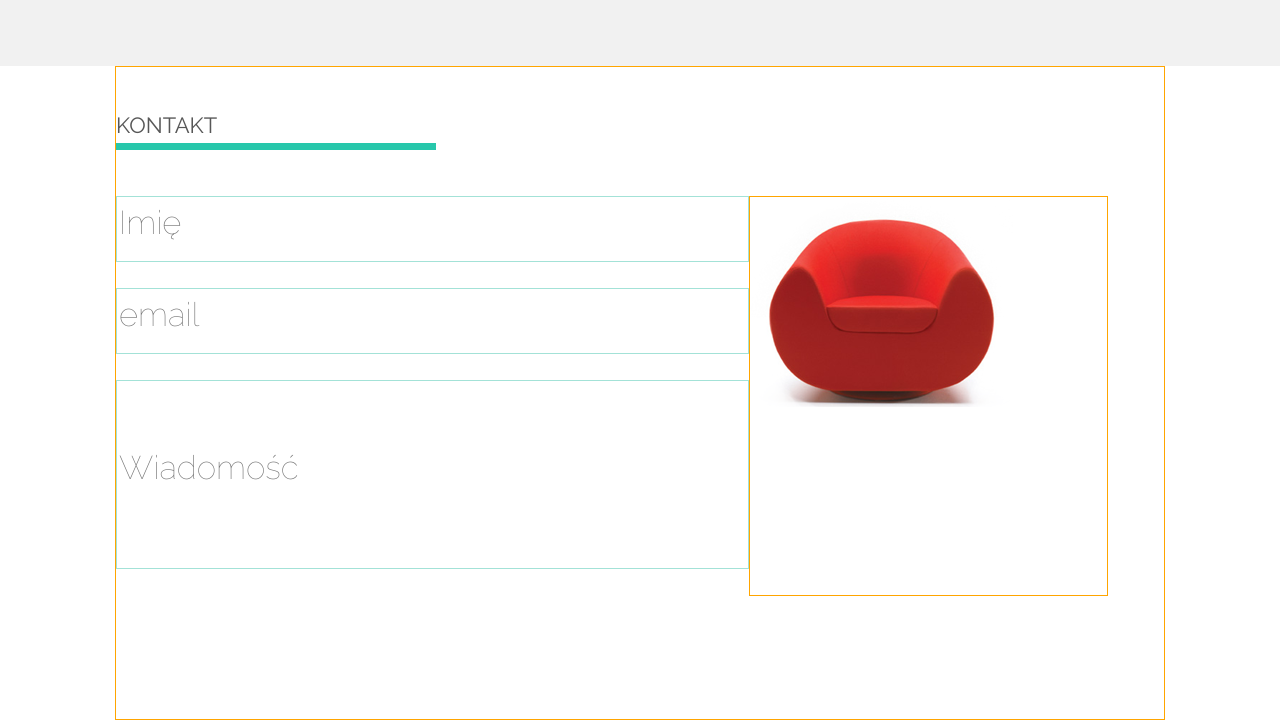
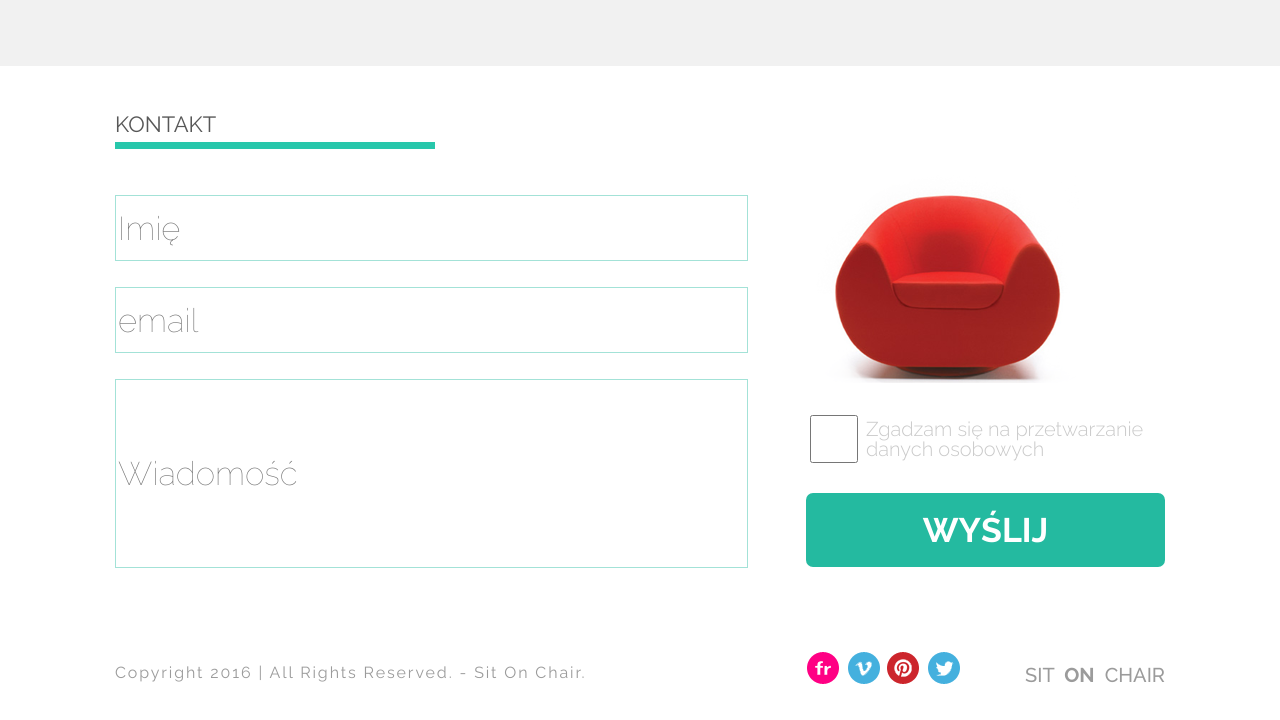
Before and after one commit to kubasiw/Warsztaty, a website: page index.html in a window 1280 px wide. Shown: the part 1557-2277 px from the top of the page. Drawn offline with Linux system fonts and the light colour scheme.

Commit message:
skonczono footer

```diff
--- a/index.html
+++ b/index.html
@@ -140,7 +140,7 @@
 
     <!-- SEKCJA FORM ------------------------->
 
-    <section class="sec4 main_width center help_border">
+    <section class="sec4 main_width center">
         <div class="kontakt">KONTAKT</div>
         <form>
             <div class="input_box_l left">
@@ -148,14 +148,31 @@
                 <input type="email" name="email" placeholder="email">
                 <input type="textarea" name="textarea" placeholder="Wiadomość">
             </div>
-            <div class="input_box_r left help_border">
+            <div class="input_box_r left">
                 <div class="red_chair"></div>
+                <div class=checkbox_box>
+                        <div><input type="checkbox" name="checkbox"></div>
+                        <div><p>Zgadzam się na przetwarzanie danych osobowych</p></div>
+                </div>
+                <div class="send center"><a href="#">WYŚLIJ</a></div>
             </div>
         </form>
+
+        <!-- FOOTER ----------------------------->
+
+        <footer class="main_width center">
+            <div class="footer_left"><p>Copyright 2016 | All Rights Reserved. - Sit On Chair.</p></div>
+            <div class="footer_right">
+                <div class="social_media">
+                    <a href="http://www.flickr.com"><img src='../images/flickr.png' alt="filckr" /></a>
+                    <a href="http://www.vimeo.com"><img src='../images/vimeo.png' alt="vimeo" /></a>
+                    <a href="http://www.pinterest.com"><img src='../images/pinterest.png' alt="pinterest" /></a>
+                    <a href="http://www.twitter.com"><img src='../images/twitter.png' alt="twitter" /></a>
+                </div>
+                <div class="logo_footer"><a href="#"><p>SIT <span>ON</span> CHAIR</p></a></div>
+            </div>
+        </footer>
     </section>
-
-
-
 
 </body>
 </html>
--- a/sass/partials/_form_footer.scss
+++ b/sass/partials/_form_footer.scss
@@ -6,6 +6,11 @@
 .kontakt {
     @extend %cennik_kontakt;
     margin-bottom: 46px;
+}
+
+form {
+    display: flex;
+    justify-content: space-between;
 }
 
 .input_box_l {
@@ -17,6 +22,8 @@
 input {
     width: 633px;
     height: 66px;
+    font-family: 'Raleway';
+    font-size: 33px;
     border: 1px solid #a3e2d7;
     margin-bottom: 26px;
 }
@@ -32,16 +39,19 @@ input[type="textarea"] {
 }
 
 :-moz-placeholder { /* older Firefox*/
+    font-family: 'Raleway';
     font-size: 33px;
     font-weight: 100;
 }
 
 ::-moz-placeholder { /* Firefox 19+ */
+    font-family: 'Raleway';
     font-size: 33px;
     font-weight: 100;
 }
 
 :-ms-input-placeholder {
+    font-family: 'Raleway';
     font-size: 33px;
     font-weight: 100;
 }
@@ -54,5 +64,88 @@ input[type="textarea"] {
 .red_chair {
     width: 264px;
     height: 210px;
+    margin-left: 10px;
+    margin-top: -22px;
     background-image: url('../images/red_chair.png');
+    background-position: top;
 }
+
+.checkbox_box {
+    height: 90px;
+    display: flex;
+    justify-content: space-between;
+    margin-top: 20px;
+    input {
+        float: left;
+    }
+    p {
+        float: left;
+        margin-top: 16px;
+        margin-left: 5px;
+        font-size: 20px;
+        font-weight: 300;
+        color: #cacaca;
+    }
+}
+
+input[type="checkbox"] {
+    width: 48px;
+    color: 27c7ab;
+}
+
+.send {
+    display: flex;
+    justify-content: center;
+    background-color: #24baa0;
+    font-size: 34px;
+    font-weight: bold;
+    border-radius: 7px 7px 7px 7px;
+    a {
+        text-decoration: none;
+        color: white;
+        padding: 20px;
+        padding-left: 115px;
+        padding-right: 115px;
+    }
+}
+
+/* FOOTER css */
+
+footer {
+    position: relative;
+    top: 55px;
+    display: flex;
+    justify-content: space-between;
+    color: #9b9b9b;
+}
+
+.footer_left {
+    width: 633px;
+    height: 40px;
+    font-size: 16px;
+    font-weight: 400;
+    letter-spacing: 0.5mm;
+    p {
+        margin-top: 15px;
+    }
+}
+
+.footer_right {
+    width: 359px;
+    display: flex;
+    justify-content: space-between;
+    font-size: 20px;
+    p {
+        margin-top: 15px;
+        font-weight: 500;
+    }
+    span {
+        font-weight: 700;
+        margin-left: 5px;
+        margin-right: 5px;
+    }
+    a {
+        text-decoration: none;
+        color: #9b9b9b;
+    }
+}
```
Also changed, not shown: css/style.css.
